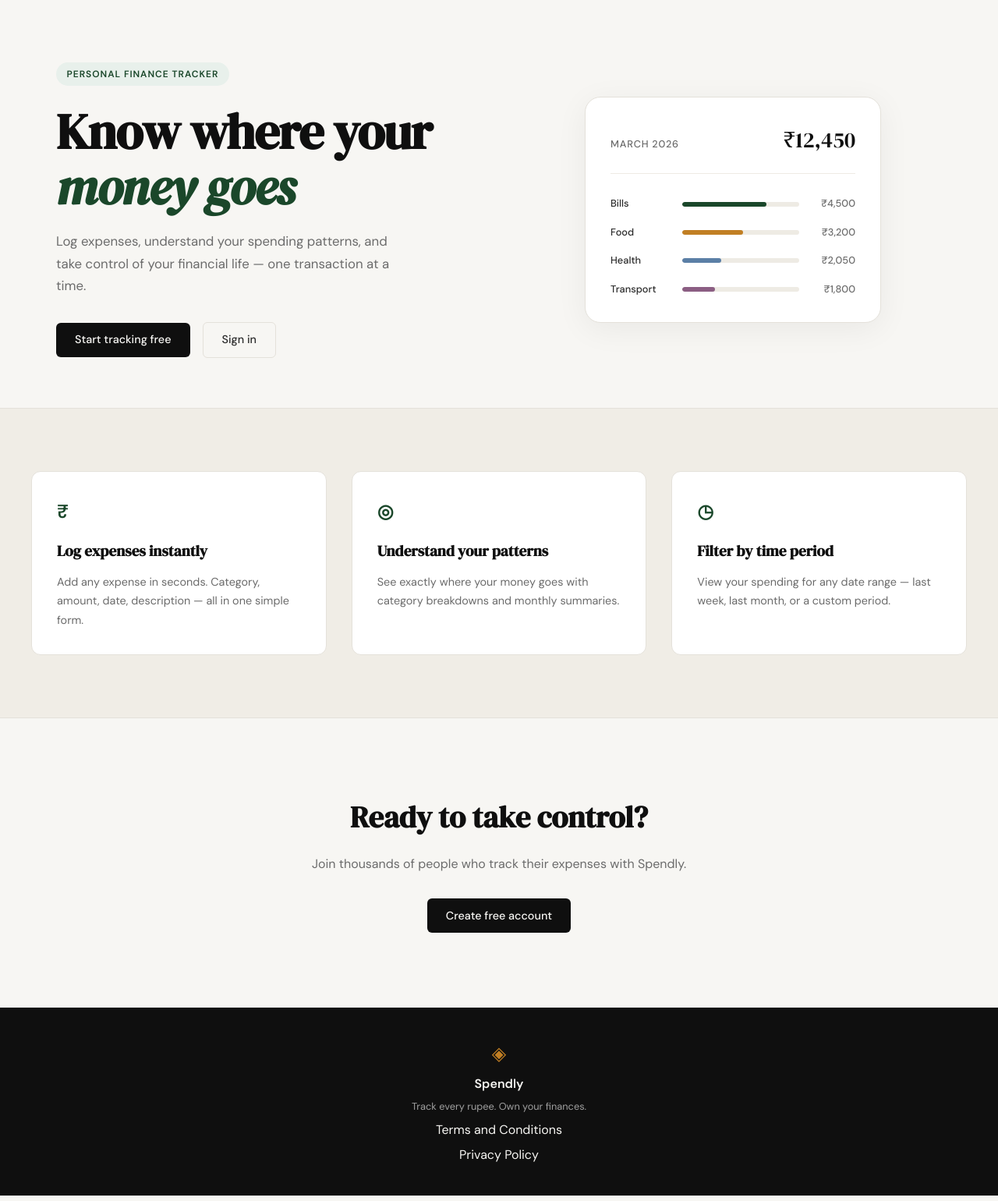
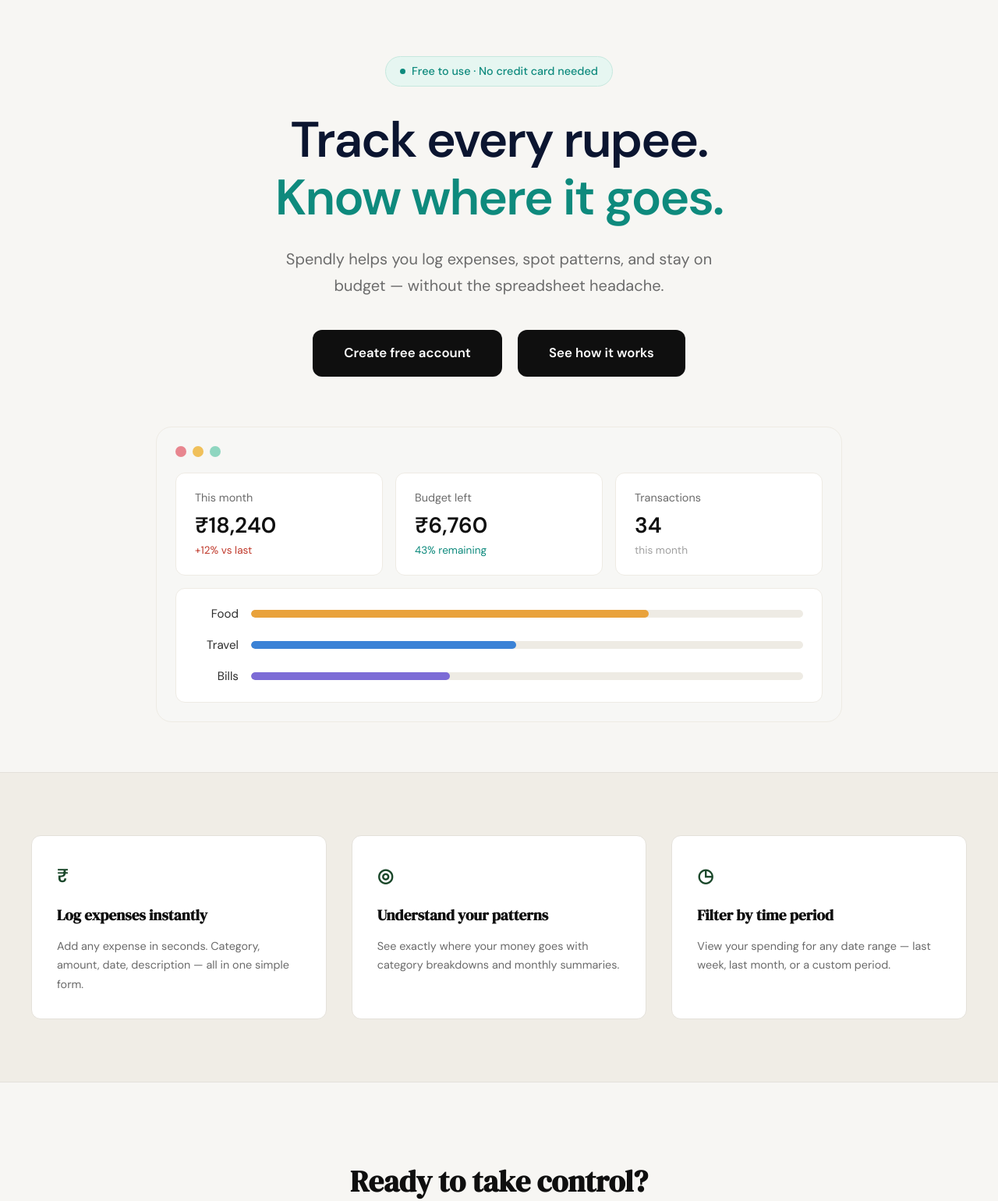
Before and after one commit to swikargyawali/spendly., a Flask app: page / in a window 1280 px wide. Shown: the part 61-1601 px from the top of the page at 78% size. Run offline with Flask 3, Linux system fonts and the light colour scheme.

Commit message:
Redesign landing page hero section
Co-Authored-By: Claude Sonnet 5.5 <noreply@anthropic.com>

```diff
--- a/static/css/style.css
+++ b/static/css/style.css
@@ -124,12 +124,18 @@ a { color: inherit; text-decoration: none; }
 /* ------------------------------------------------------------------ */
 
 .hero {
-    padding: 5rem 2rem 4rem;
-    display: grid;
-    grid-template-columns: 1fr 1fr;
-    gap: 4rem;
-    align-items: center;
+    --hero-navy: #0b1530;
+    --hero-teal: #0e8a7d;
+    --hero-teal-light: #e6f6f1;
+    --hero-teal-border: #c6e8de;
+    padding: 4.5rem 2rem 4rem;
     max-width: var(--max-width);
+    margin: 0 auto;
+    text-align: center;
+}
+
+.hero-inner {
+    max-width: 720px;
     margin: 0 auto;
 }
 
@@ -146,115 +152,174 @@ a { color: inherit; text-decoration: none; }
     margin-bottom: 1.5rem;
 }
 
+.hero-pill {
+    display: inline-flex;
+    align-items: center;
+    gap: 0.5rem;
+    background: var(--hero-teal-light);
+    color: var(--hero-teal);
+    border: 1px solid var(--hero-teal-border);
+    font-size: 0.9rem;
+    font-weight: 500;
+    padding: 0.45rem 1.1rem;
+    border-radius: 999px;
+    margin-bottom: 2rem;
+}
+
+.hero-pill::before {
+    content: "";
+    width: 7px;
+    height: 7px;
+    border-radius: 50%;
+    background: var(--hero-teal);
+}
+
 .hero-title {
-    font-family: var(--font-display);
-    font-size: clamp(2.5rem, 5vw, 4rem);
-    line-height: 1.1;
-    letter-spacing: -0.02em;
-    color: var(--ink);
-    margin-bottom: 1.25rem;
+    font-family: var(--font-body);
+    font-weight: 600;
+    font-size: clamp(2.25rem, 6vw, 4rem);
+    line-height: 1.15;
+    letter-spacing: -0.03em;
+    color: var(--hero-navy);
+    margin-bottom: 1.5rem;
 }
 
 .hero-title em {
-    font-style: italic;
-    color: var(--accent);
+    font-style: normal;
+    color: var(--hero-teal);
 }
 
 .hero-subtitle {
-    font-size: 1.05rem;
+    font-size: clamp(1rem, 2vw, 1.25rem);
     color: var(--ink-muted);
     line-height: 1.7;
-    max-width: 460px;
-    margin-bottom: 2rem;
+    max-width: 600px;
+    margin: 0 auto 2.5rem;
 }
 
 .hero-actions {
     display: flex;
-    gap: 1rem;
-    align-items: center;
+    flex-wrap: wrap;
+    justify-content: center;
+    gap: 1.25rem;
 }
 
+.hero-btn {
+    display: inline-block;
+    background: var(--ink);
+    color: #fff;
+    padding: 1.05rem 2.5rem;
+    border-radius: var(--radius-md);
+    font-size: 1.05rem;
+    font-weight: 600;
+    transition: background 0.2s;
+}
+
+.hero-btn:hover { background: var(--accent); }
+
 /* ------------------------------------------------------------------ */
-/* Mock card (hero visual)                                             */
+/* Dashboard preview (hero visual)                                     */
 /* ------------------------------------------------------------------ */
 
 .hero-visual {
-    display: flex;
-    justify-content: center;
+    max-width: 880px;
+    margin: 4rem auto 0;
 }
 
-.mock-card {
-    background: var(--paper-card);
-    border: 1px solid var(--border);
+.dash {
+    background: #f7f7f5;
+    border: 1px solid var(--border-soft);
     border-radius: var(--radius-lg);
-    padding: 2rem;
-    width: 100%;
-    max-width: 380px;
-    box-shadow: 0 8px 40px rgba(0,0,0,0.06);
+    padding: 1.5rem;
+    text-align: left;
 }
 
-.mock-card-header {
+.dash-dots {
     display: flex;
-    justify-content: space-between;
-    align-items: baseline;
-    margin-bottom: 1.75rem;
-    padding-bottom: 1.25rem;
-    border-bottom: 1px solid var(--border-soft);
+    gap: 0.5rem;
+    margin-bottom: 1.25rem;
 }
 
-.mock-label {
-    font-size: 0.8rem;
-    font-weight: 500;
-    color: var(--ink-muted);
-    text-transform: uppercase;
-    letter-spacing: 0.06em;
+.dash-dots span {
+    width: 14px;
+    height: 14px;
+    border-radius: 50%;
 }
 
-.mock-total {
-    font-family: var(--font-display);
-    font-size: 1.75rem;
-    color: var(--ink);
+.dash-dots span:nth-child(1) { background: #e8868f; }
+.dash-dots span:nth-child(2) { background: #f0c05a; }
+.dash-dots span:nth-child(3) { background: #8fd6c0; }
+
+.dash-stats {
+    display: grid;
+    grid-template-columns: repeat(3, 1fr);
+    gap: 1rem;
+    margin-bottom: 1rem;
 }
 
-.mock-bars { display: flex; flex-direction: column; gap: 1rem; }
-
-.mock-bar-row {
-    display: grid;
-    grid-template-columns: 80px 1fr 60px;
-    align-items: center;
-    gap: 0.75rem;
+.dash-card {
+    background: var(--paper-card);
+    border: 1px solid var(--border-soft);
+    border-radius: var(--radius-md);
+    padding: 1.25rem 1.5rem;
 }
 
-.mock-cat {
-    font-size: 0.8rem;
-    font-weight: 500;
-    color: var(--ink-soft);
+.dash-label {
+    font-size: 0.9rem;
+    color: var(--ink-muted);
+    margin-bottom: 0.4rem;
 }
 
-.mock-bar-track {
-    height: 6px;
+.dash-value {
+    font-size: 1.75rem;
+    font-weight: 600;
+    line-height: 1.2;
+    color: var(--ink);
+    margin-bottom: 0.3rem;
+}
+
+.dash-note {
+    font-size: 0.85rem;
+    color: var(--ink-faint);
+}
+
+.dash-note-up { color: var(--danger); }
+.dash-note-good { color: var(--hero-teal); }
+
+.dash-bars {
+    display: flex;
+    flex-direction: column;
+    gap: 1rem;
+}
+
+.dash-bar-row {
+    display: grid;
+    grid-template-columns: 56px 1fr;
+    align-items: center;
+    gap: 1rem;
+}
+
+.dash-cat {
+    font-size: 0.95rem;
+    color: var(--ink-soft);
+    text-align: right;
+}
+
+.dash-bar-track {
+    height: 10px;
     background: var(--border-soft);
     border-radius: 999px;
     overflow: hidden;
 }
 
-.mock-bar {
+.dash-bar {
     height: 100%;
-    background: var(--accent);
     border-radius: 999px;
-    transition: width 0.6s ease;
+    background: #e9a23b;
 }
 
-.mock-bar-2 { background: var(--accent-2); }
-.mock-bar-3 { background: #5b7fa6; }
-.mock-bar-4 { background: #8b5e83; }
-
-.mock-amt {
-    font-size: 0.8rem;
-    font-weight: 500;
-    color: var(--ink-muted);
-    text-align: right;
-}
+.dash-bar-2 { background: #3b82d6; }
+.dash-bar-3 { background: #7c6bd6; }
 
 /* ------------------------------------------------------------------ */
 /* Buttons                                                             */
@@ -512,14 +577,7 @@ a { color: inherit; text-decoration: none; }
 /* ------------------------------------------------------------------ */
 
 @media (max-width: 900px) {
-    .hero {
-        grid-template-columns: 1fr;
-        text-align: center;
-    }
-
-    .hero-subtitle { max-width: 100%; }
-    .hero-actions { justify-content: center; }
-    .hero-visual { display: none; }
+    .dash-stats { grid-template-columns: 1fr; }
 
     .features-inner { grid-template-columns: 1fr; }
 }
@@ -527,4 +585,8 @@ a { color: inherit; text-decoration: none; }
 @media (max-width: 600px) {
     .nav-links a:not(.nav-cta) { display: none; }
     .hero { padding: 3rem 1rem 2rem; }
+    .hero-btn { width: 100%; text-align: center; }
+    .hero-visual { margin-top: 2.5rem; }
+    .dash { padding: 1rem; }
+    .dash-bar-row { grid-template-columns: 48px 1fr; gap: 0.75rem; }
 }
--- a/templates/landing.html
+++ b/templates/landing.html
@@ -6,55 +6,52 @@
 
 <section class="hero">
     <div class="hero-inner">
-        <div class="hero-badge">Personal Finance Tracker</div>
+        <div class="hero-pill">Free to use · No credit card needed</div>
         <h1 class="hero-title">
-            Know where your<br>
-            <em>money goes</em>
+            Track every rupee.<br>
+            <em>Know where it goes.</em>
         </h1>
         <p class="hero-subtitle">
-            Log expenses, understand your spending patterns,
-            and take control of your financial life —
-            one transaction at a time.
+            Spendly helps you log expenses, spot patterns, and stay
+            on budget — without the spreadsheet headache.
         </p>
         <div class="hero-actions">
-            <a href="{{ url_for('register') }}" class="btn-primary">Start tracking free</a>
-            <a href="{{ url_for('login') }}" class="btn-ghost">Sign in</a>
+            <a href="{{ url_for('register') }}" class="hero-btn">Create free account</a>
+            <a href="{{ url_for('login') }}" class="hero-btn">See how it works</a>
         </div>
     </div>
     <div class="hero-visual">
-        <div class="mock-card">
-            <div class="mock-card-header">
-                <span class="mock-label">March 2026</span>
-                <span class="mock-total">₹12,450</span>
+        <div class="dash">
+            <div class="dash-dots"><span></span><span></span><span></span></div>
+            <div class="dash-stats">
+                <div class="dash-card">
+                    <p class="dash-label">This month</p>
+                    <p class="dash-value">₹18,240</p>
+                    <p class="dash-note dash-note-up">+12% vs last</p>
+                </div>
+                <div class="dash-card">
+                    <p class="dash-label">Budget left</p>
+                    <p class="dash-value">₹6,760</p>
+                    <p class="dash-note dash-note-good">43% remaining</p>
+                </div>
+                <div class="dash-card">
+                    <p class="dash-label">Transactions</p>
+                    <p class="dash-value">34</p>
+                    <p class="dash-note">this month</p>
+                </div>
             </div>
-            <div class="mock-bars">
-                <div class="mock-bar-row">
-                    <span class="mock-cat">Bills</span>
-                    <div class="mock-bar-track">
-                        <div class="mock-bar" style="width: 72%"></div>
-                    </div>
-                    <span class="mock-amt">₹4,500</span>
+            <div class="dash-card dash-bars">
+                <div class="dash-bar-row">
+                    <span class="dash-cat">Food</span>
+                    <div class="dash-bar-track"><div class="dash-bar" style="width: 72%"></div></div>
                 </div>
-                <div class="mock-bar-row">
-                    <span class="mock-cat">Food</span>
-                    <div class="mock-bar-track">
-                        <div class="mock-bar mock-bar-2" style="width: 52%"></div>
-                    </div>
-                    <span class="mock-amt">₹3,200</span>
+                <div class="dash-bar-row">
+                    <span class="dash-cat">Travel</span>
+                    <div class="dash-bar-track"><div class="dash-bar dash-bar-2" style="width: 48%"></div></div>
                 </div>
-                <div class="mock-bar-row">
-                    <span class="mock-cat">Health</span>
-                    <div class="mock-bar-track">
-                        <div class="mock-bar mock-bar-3" style="width: 33%"></div>
-                    </div>
-                    <span class="mock-amt">₹2,050</span>
-                </div>
-                <div class="mock-bar-row">
-                    <span class="mock-cat">Transport</span>
-                    <div class="mock-bar-track">
-                        <div class="mock-bar mock-bar-4" style="width: 28%"></div>
-                    </div>
-                    <span class="mock-amt">₹1,800</span>
+                <div class="dash-bar-row">
+                    <span class="dash-cat">Bills</span>
+                    <div class="dash-bar-track"><div class="dash-bar dash-bar-3" style="width: 36%"></div></div>
                 </div>
             </div>
         </div>
```
